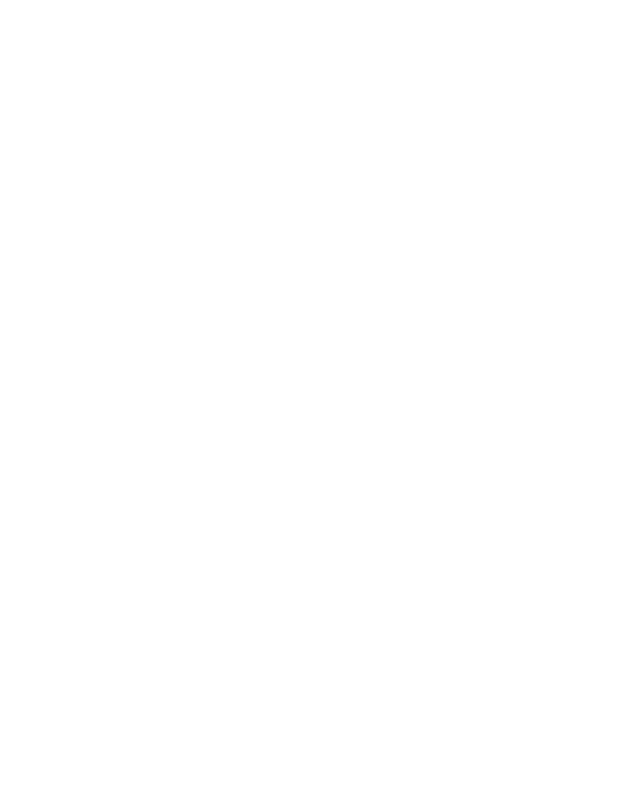
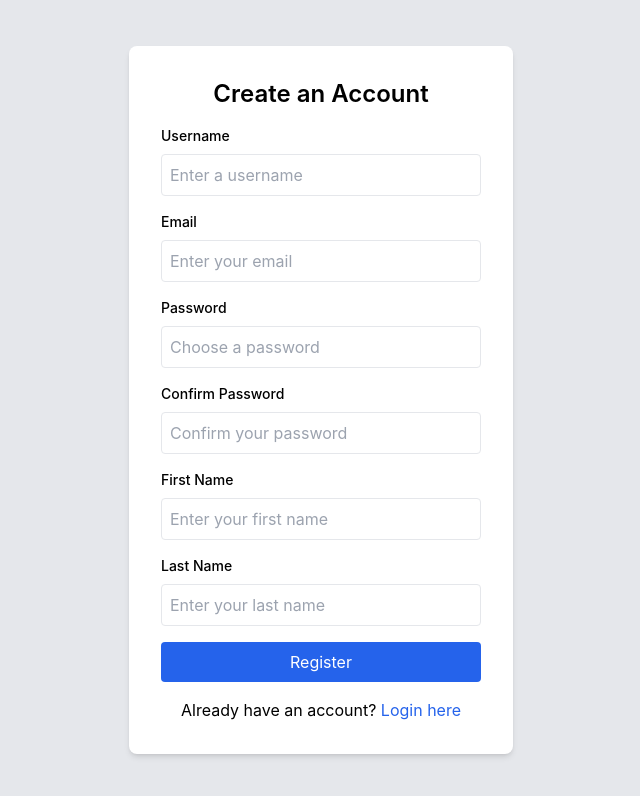
Before and after one commit to Mo-Gamer-2000/MetaSite, a React (Create React App) app in the folder mern-frontend/: page /register in a window 1280 px wide. Before the commit this address had no page. Shown: the top 796 px of the page, without its empty margins (319-959 px from the left). Built offline with nearby package versions, Linux system fonts and the light colour scheme.

Commit message:
Register Page UI complete

```diff
--- a/mern-frontend/src/App.js
+++ b/mern-frontend/src/App.js
@@ -2,6 +2,7 @@
 import { BrowserRouter as Router, Routes, Route } from "react-router-dom";
 import HomePage from "./pages/home/HomePage";
 import LoginPage from "./components/login/LoginPage";
+import RegisterPage from "./components/register/Register";
 
 function App() {
   return (
@@ -10,6 +11,7 @@
         <Routes>
           <Route index path="/" element={<HomePage />} />
           <Route path="/login" element={<LoginPage />} />
+          <Route path="/register" element={<RegisterPage />} />
         </Routes>
       </div>
     </Router>
--- a/mern-frontend/src/components/login/LoginPage.jsx
+++ b/mern-frontend/src/components/login/LoginPage.jsx
@@ -1,6 +1,7 @@
 import React, { useState, useContext } from "react";
 import AuthContext from "../../context/AuthContext";
 import axios from "axios";
+import { Link } from "react-router-dom";
 
 const LoginPage = () => {
   const { login } = useContext(AuthContext);
@@ -72,6 +73,14 @@
         >
           Login
         </button>
+
+        {/* Registration link */}
+        <div className="mt-4 text-center">
+          Don't have an account?{" "}
+          <Link to="/register" className="text-blue-600 hover:underline">
+            Register here
+          </Link>
+        </div>
       </form>
     </div>
   );
--- /dev/null
+++ b/mern-frontend/src/components/register/Register.jsx
@@ -0,0 +1,160 @@
+import React, { useState } from "react";
+import axios from "axios";
+import { Link } from "react-router-dom";
+
+const RegisterPage = () => {
+  const [formData, setFormData] = useState({
+    username: "",
+    email: "",
+    password: "",
+    confirmPassword: "",
+    firstName: "",
+    lastName: "",
+  });
+
+  const handleChange = (e) => {
+    setFormData({
+      ...formData,
+      [e.target.name]: e.target.value,
+    });
+  };
+
+  const handleSubmit = async (e) => {
+    e.preventDefault();
+    if (formData.password !== formData.confirmPassword) {
+      console.error("Passwords do not match");
+      return;
+    }
+    try {
+      const { data } = await axios.post("/api/users/register", formData);
+      console.log(data.msg); // Registration success message
+      // Redirect to login or any other action can be done here
+    } catch (err) {
+      console.error("Error registering:", err.response.data);
+    }
+  };
+
+  return (
+    <div className="min-h-screen flex items-center justify-center bg-gray-200">
+      <form
+        onSubmit={handleSubmit}
+        className="bg-white p-8 rounded-lg shadow-md w-96"
+      >
+        <h2 className="text-2xl mb-4 font-semibold text-center">
+          Create an Account
+        </h2>
+
+        {/* Form fields */}
+        <div className="mb-4">
+          <label className="block text-sm font-medium mb-2" htmlFor="username">
+            Username
+          </label>
+          <input
+            type="text"
+            id="username"
+            name="username"
+            value={formData.username}
+            onChange={handleChange}
+            className="w-full p-2 border rounded focus:outline-none focus:ring focus:border-blue-300"
+            placeholder="Enter a username"
+          />
+        </div>
+
+        <div className="mb-4">
+          <label className="block text-sm font-medium mb-2" htmlFor="email">
+            Email
+          </label>
+          <input
+            type="email"
+            id="email"
+            name="email"
+            value={formData.email}
+            onChange={handleChange}
+            className="w-full p-2 border rounded focus:outline-none focus:ring focus:border-blue-300"
+            placeholder="Enter your email"
+          />
+        </div>
+
+        <div className="mb-4">
+          <label className="block text-sm font-medium mb-2" htmlFor="password">
+            Password
+          </label>
+          <input
+            type="password"
+            id="password"
+            name="password"
+            value={formData.password}
+            onChange={handleChange}
+            className="w-full p-2 border rounded focus:outline-none focus:ring focus:border-blue-300"
+            placeholder="Choose a password"
+          />
+        </div>
+
+        <div className="mb-4">
+          <label
+            className="block text-sm font-medium mb-2"
+            htmlFor="confirmPassword"
+          >
+            Confirm Password
+          </label>
+          <input
+            type="password"
+            id="confirmPassword"
+            name="confirmPassword"
+            value={formData.confirmPassword}
+            onChange={handleChange}
+            className="w-full p-2 border rounded focus:outline-none focus:ring focus:border-blue-300"
+            placeholder="Confirm your password"
+          />
+        </div>
+
+        <div className="mb-4">
+          <label className="block text-sm font-medium mb-2" htmlFor="firstName">
+            First Name
+          </label>
+          <input
+            type="text"
+            id="firstName"
+            name="firstName"
+            value={formData.firstName}
+            onChange={handleChange}
+            className="w-full p-2 border rounded focus:outline-none focus:ring focus:border-blue-300"
+            placeholder="Enter your first name"
+          />
+        </div>
+
+        <div className="mb-4">
+          <label className="block text-sm font-medium mb-2" htmlFor="lastName">
+            Last Name
+          </label>
+          <input
+            type="text"
+            id="lastName"
+            name="lastName"
+            value={formData.lastName}
+            onChange={handleChange}
+            className="w-full p-2 border rounded focus:outline-none focus:ring focus:border-blue-300"
+            placeholder="Enter your last name"
+          />
+        </div>
+
+        <button
+          type="submit"
+          className="w-full p-2 mb-4 bg-blue-600 text-white rounded hover:bg-blue-700 focus:outline-none focus:bg-blue-700"
+        >
+          Register
+        </button>
+
+        {/* Link to login page */}
+        <div className="text-center">
+          Already have an account?{" "}
+          <Link to="/login" className="text-blue-600 hover:underline">
+            Login here
+          </Link>
+        </div>
+      </form>
+    </div>
+  );
+};
+
+export default RegisterPage;
```
